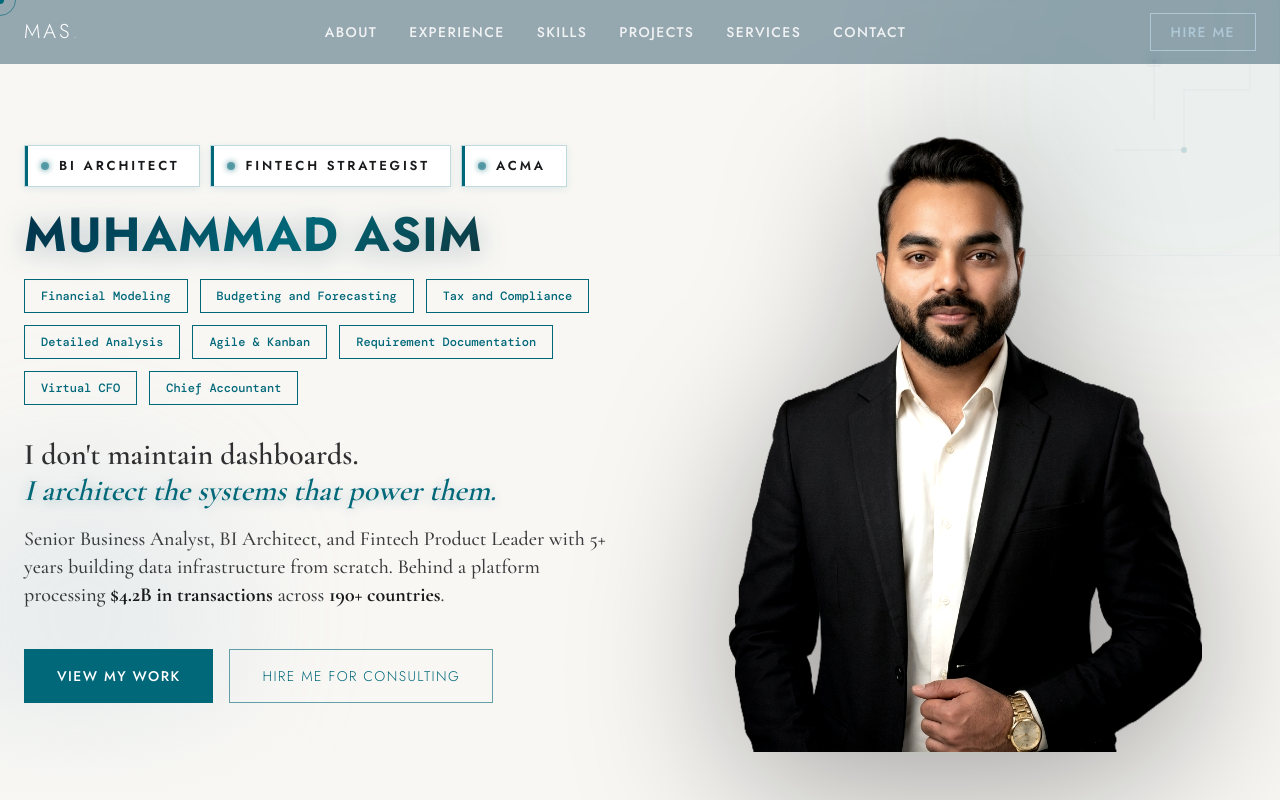
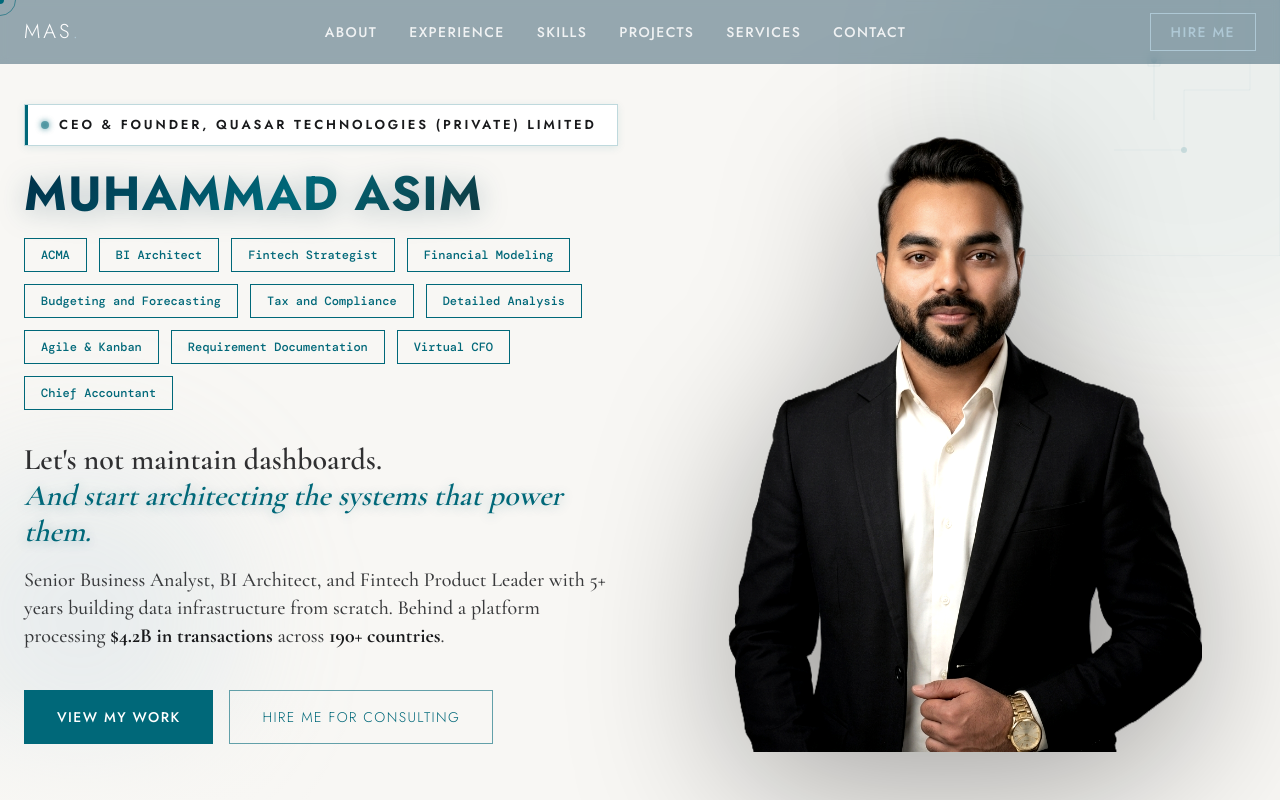
Before and after one commit to Python-Terabyte/asimportfolio, a Next.js app: page / in a window 1280 px wide. Shown: the top 800 px of the page. Built offline with nearby package versions, Linux system fonts and the light colour scheme; a web font is replaced by a local one.

Commit message:
updates 33

```diff
--- a/components/Footer.tsx
+++ b/components/Footer.tsx
@@ -10,6 +10,7 @@ export default function Footer() {
               MAS<span className="text-teal-light">.</span>
             </div>
             <p className="font-cormorant text-base text-white/75">
+              CEO & Founder, Quasar Technologies (Private) Limited
               BI Architect · Fintech Strategist · ACMA
             </p>
           </div>
--- a/components/Hero.tsx
+++ b/components/Hero.tsx
@@ -56,7 +56,7 @@ export default function Hero() {
           <div>
             <FadeUp delay={0} className="mb-6">
               <div className="flex flex-wrap gap-2.5">
-                {["BI Architect", "Fintech Strategist", "ACMA"].map((item) => (
+                {["CEO & Founder, Quasar Technologies (Private) Limited"].map((item) => (
                   <div
                     key={item}
                     className="group relative inline-flex items-center gap-2.5 pl-4 pr-5 py-2.5 bg-white border border-teal/25 shadow-teal-sm hover:shadow-teal-md hover:border-teal/60 hover:-translate-y-0.5 transition-all duration-300"
@@ -94,6 +94,9 @@ export default function Hero() {
               <div className="flex flex-wrap gap-3">
                 {[
 
+                  { label: "ACMA", accent: true },
+                  { label: "BI Architect", accent: true },
+                  { label: "Fintech Strategist", accent: true },
                   { label: "Financial Modeling", accent: true },
                   { label: "Budgeting and Forecasting", accent: true },
                   { label: "Tax and Compliance", accent: true },
@@ -119,9 +122,9 @@ export default function Hero() {
 
             <FadeUp delay={0.36}>
               <p className="font-cormorant text-2xl md:text-3xl text-ink/90 font-semibold mb-4 leading-snug">
-                I don&apos;t maintain dashboards.<br className="hidden sm:block" />
+                Let&apos;s  not maintain dashboards.<br className="hidden sm:block" />
                 <span className="text-teal text-teal-glow italic">
-                  {" "}I architect the systems that power them.
+                  {" "}And start architecting the systems that power them.
                 </span>
               </p>
             </FadeUp>
```
